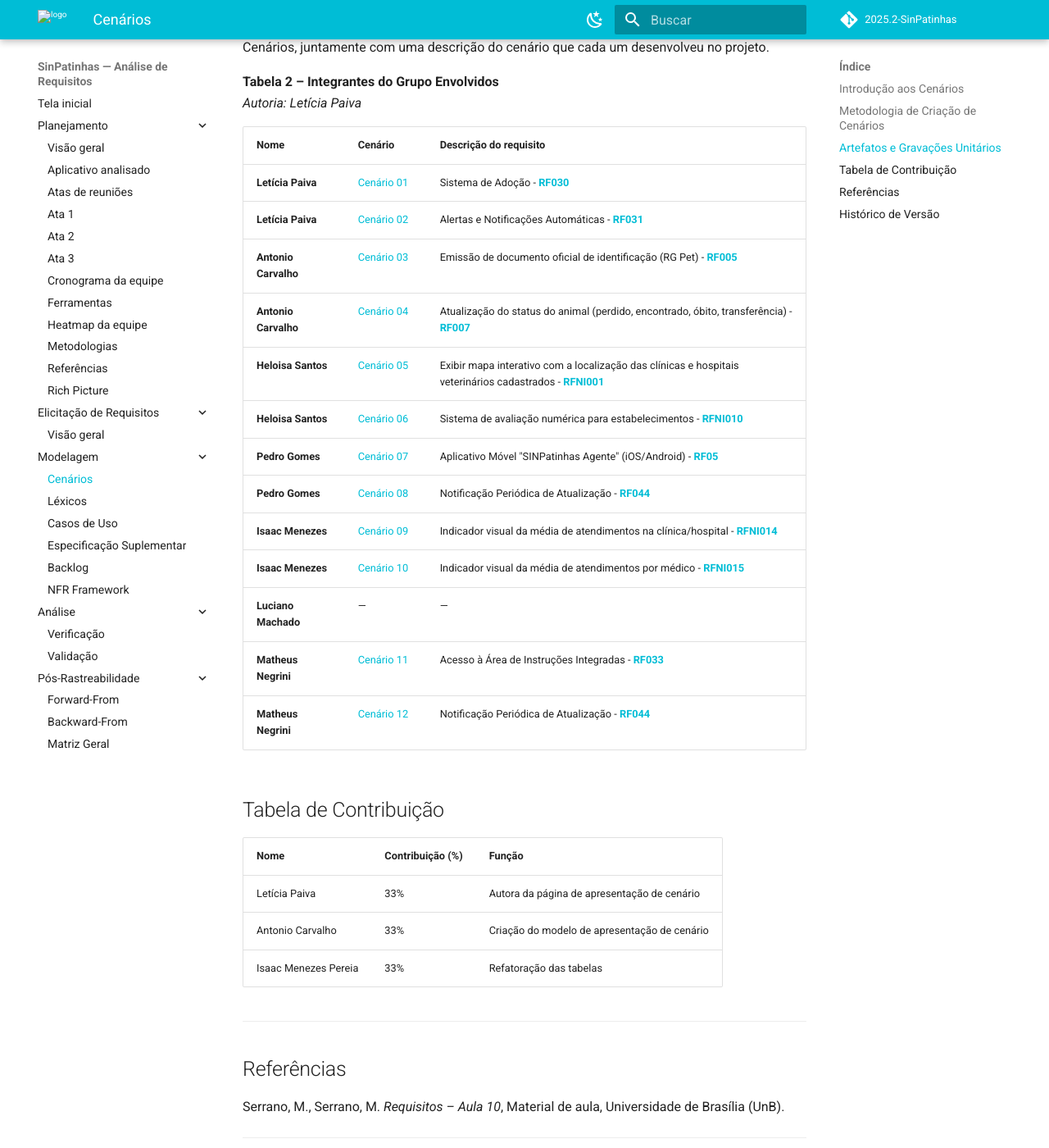
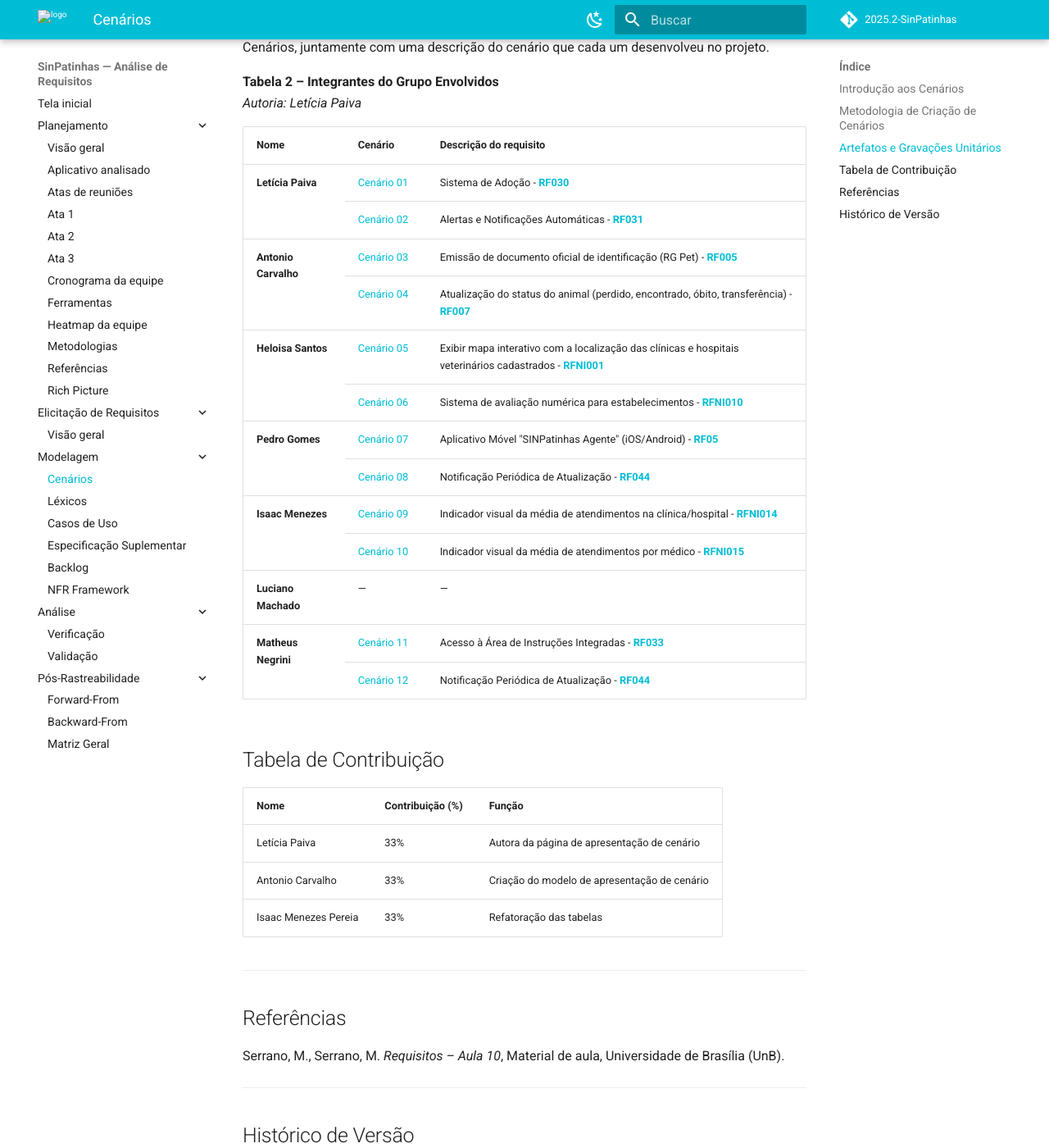
Before and after one commit to Requisitos-de-Software/2025.2-SinPatinhas, an MkDocs documentation site: the page built from docs/modelagem/cenarios.md, in a window 1280 px wide and 1400 px high, scrolled down 1624 px. Shown: the whole window at 82% size. Built offline with MkDocs 1.6.1 and Material for MkDocs 9.7.7, drawn with Linux system fonts in a browser that asks for light colours; comment, search, counter and statistics services are not loaded.

Commit message:
Ajuste de caminho

```diff
--- a/docs/modelagem/cenarios.md
+++ b/docs/modelagem/cenarios.md
@@ -46,21 +46,73 @@ A **Tabela 2** apresenta todos os integrantes da equipe que participaram da cons
 **Tabela 2 – Integrantes do Grupo Envolvidos**
 *Autoria: Letícia Paiva*
 
-| **Nome**            | **Cenário** | **Descrição do requisito** |
-|---------------------|-------------|-----------------------------|
-| **Letícia Paiva**   | [Cenário 01](/modelagem/gravacoes/leticia/cenarios.md)  | Sistema de Adoção - [**RF030**](/elicitacao/tecnicas_elicitacao/requisitos_elicitados.md) |
-| **Letícia Paiva**   | [Cenário 02](/modelagem/gravacoes/leticia/cenarios.md)  | Alertas e Notificações Automáticas - [**RF031**](/elicitacao/tecnicas_elicitacao/requisitos_elicitados.md) |
-| **Antonio Carvalho**| [Cenário 03](/modelagem/gravacoes/antonio/cenarios.md)  | Emissão de documento oficial de identificação (RG Pet) - [**RF005**](/elicitacao/tecnicas_elicitacao/requisitos_elicitados.md) |
-| **Antonio Carvalho**| [Cenário 04](/modelagem/gravacoes/antonio/cenarios.md)  | Atualização do status do animal (perdido, encontrado, óbito, transferência) - [**RF007**](/elicitacao/tecnicas_elicitacao/requisitos_elicitados.md) |
-| **Heloisa Santos**  | [Cenário 05](/modelagem/gravacoes/heloisa/cenarios.md)  | Exibir mapa interativo com a localização das clínicas e hospitais veterinários cadastrados - [**RFNI001**](/elicitacao/tecnicas_elicitacao/requisitos_elicitados.md) |
-| **Heloisa Santos**  | [Cenário 06](/modelagem/gravacoes/heloisa/cenarios.md)  | Sistema de avaliação numérica para estabelecimentos - [**RFNI010**](/elicitacao/tecnicas_elicitacao/requisitos_elicitados.md) |
-| **Pedro Gomes**     | [Cenário 07](/modelagem/gravacoes/pedro/cenarios.md)  | Aplicativo Móvel "SINPatinhas Agente" (iOS/Android) - [**RF05**](/elicitacao/tecnicas_elicitacao/requisitos_elicitados.md) |
-| **Pedro Gomes**     | [Cenário 08](/modelagem/gravacoes/pedro/cenarios.md)  | Notificação Periódica de Atualização - [**RF044**](/elicitacao/tecnicas_elicitacao/requisitos_elicitados.md) |
-| **Isaac Menezes**   | [Cenário 09](/modelagem/gravacoes/isaac/cenarios.md)  | Indicador visual da média de atendimentos na clínica/hospital - [**RFNI014**](/elicitacao/tecnicas_elicitacao/requisitos_elicitados.md) |
-| **Isaac Menezes**   | [Cenário 10](/modelagem/gravacoes/isaac/cenarios.md)  | Indicador visual da média de atendimentos por médico - [**RFNI015**](/elicitacao/tecnicas_elicitacao/requisitos_elicitados.md) |
-| **Luciano Machado** | —           | — |
-| **Matheus Negrini** | [Cenário 11](/modelagem/gravacoes/mateus/cenarios.md)  | Acesso à Área de Instruções Integradas - [**RF033**](/elicitacao/tecnicas_elicitacao/requisitos_elicitados.md) |
-| **Matheus Negrini** | [Cenário 12](/modelagem/gravacoes/mateus/cenarios.md)  | Notificação Periódica de Atualização - [**RF044**](/elicitacao/tecnicas_elicitacao/requisitos_elicitados.md) |
+<table>
+  <tr>
+    <th>Nome</th>
+    <th>Cenário</th>
+    <th>Descrição do requisito</th>
+  </tr>
+  <tr>
+    <td rowspan="2"><b>Letícia Paiva</b></td>
+    <td><a href="/modelagem/gravacoes/leticia/cenarios/">Cenário 01</a></td>
+    <td>Sistema de Adoção - <a href="/elicitacao/tecnicas_elicitacao/requisitos_elicitados/"><b>RF030</b></a></td>
+  </tr>
+  <tr>
+    <td><a href="/modelagem/gravacoes/leticia/cenarios/">Cenário 02</a></td>
+    <td>Alertas e Notificações Automáticas - <a href="/elicitacao/tecnicas_elicitacao/requisitos_elicitados/"><b>RF031</b></a></td>
+  </tr>
+  <tr>
+    <td rowspan="2"><b>Antonio Carvalho</b></td>
+    <td><a href="/modelagem/gravacoes/antonio/cenarios/">Cenário 03</a></td>
+    <td>Emissão de documento oficial de identificação (RG Pet) - <a href="/elicitacao/tecnicas_elicitacao/requisitos_elicitados/"><b>RF005</b></a></td>
+  </tr>
+  <tr>
+    <td><a href="/modelagem/gravacoes/antonio/cenarios/">Cenário 04</a></td>
+    <td>Atualização do status do animal (perdido, encontrado, óbito, transferência) - <a href="/elicitacao/tecnicas_elicitacao/requisitos_elicitados/"><b>RF007</b></a></td>
+  </tr>
+  <tr>
+    <td rowspan="2"><b>Heloisa Santos</b></td>
+    <td><a href="/modelagem/gravacoes/heloisa/cenarios/">Cenário 05</a></td>
+    <td>Exibir mapa interativo com a localização das clínicas e hospitais veterinários cadastrados - <a href="/elicitacao/tecnicas_elicitacao/requisitos_elicitados/"><b>RFNI001</b></a></td>
+  </tr>
+  <tr>
+    <td><a href="/modelagem/gravacoes/heloisa/cenarios/">Cenário 06</a></td>
+    <td>Sistema de avaliação numérica para estabelecimentos - <a href="/elicitacao/tecnicas_elicitacao/requisitos_elicitados/"><b>RFNI010</b></a></td>
+  </tr>
+  <tr>
+    <td rowspan="2"><b>Pedro Gomes</b></td>
+    <td><a href="/modelagem/gravacoes/pedro/cenarios/">Cenário 07</a></td>
+    <td>Aplicativo Móvel "SINPatinhas Agente" (iOS/Android) - <a href="/elicitacao/tecnicas_elicitacao/requisitos_elicitados/"><b>RF05</b></a></td>
+  </tr>
+  <tr>
+    <td><a href="/modelagem/gravacoes/pedro/cenarios/">Cenário 08</a></td>
+    <td>Notificação Periódica de Atualização - <a href="/elicitacao/tecnicas_elicitacao/requisitos_elicitados/"><b>RF044</b></a></td>
+  </tr>
+  <tr>
+    <td rowspan="2"><b>Isaac Menezes</b></td>
+    <td><a href="/modelagem/gravacoes/isaac/cenarios/">Cenário 09</a></td>
+    <td>Indicador visual da média de atendimentos na clínica/hospital - <a href="/elicitacao/tecnicas_elicitacao/requisitos_elicitados/"><b>RFNI014</b></a></td>
+  </tr>
+  <tr>
+    <td><a href="/modelagem/gravacoes/isaac/cenarios/">Cenário 10</a></td>
+    <td>Indicador visual da média de atendimentos por médico - <a href="/elicitacao/tecnicas_elicitacao/requisitos_elicitados/"><b>RFNI015</b></a></td>
+  </tr>
+  <tr>
+    <td><b>Luciano Machado</b></td>
+    <td>—</td>
+    <td>—</td>
+  </tr>
+  <tr>
+    <td rowspan="2"><b>Matheus Negrini</b></td>
+    <td><a href="/modelagem/gravacoes/mateus/cenarios/">Cenário 11</a></td>
+    <td>Acesso à Área de Instruções Integradas - <a href="/elicitacao/tecnicas_elicitacao/requisitos_elicitados/"><b>RF033</b></a></td>
+  </tr>
+  <tr>
+    <td><a href="/modelagem/gravacoes/mateus/cenarios/">Cenário 12</a></td>
+    <td>Notificação Periódica de Atualização - <a href="/elicitacao/tecnicas_elicitacao/requisitos_elicitados/"><b>RF044</b></a></td>
+  </tr>
+</table>
+
 
 ## Tabela de Contribuição
 
```
